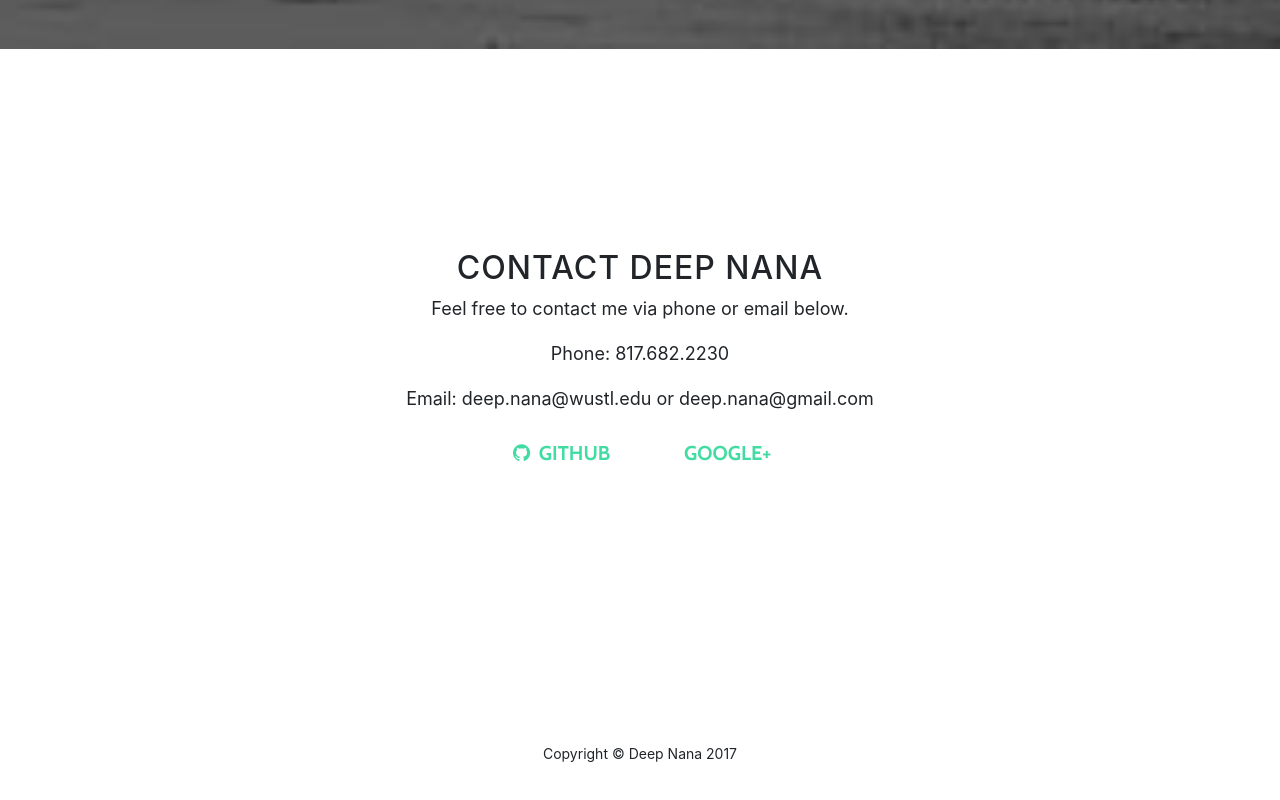
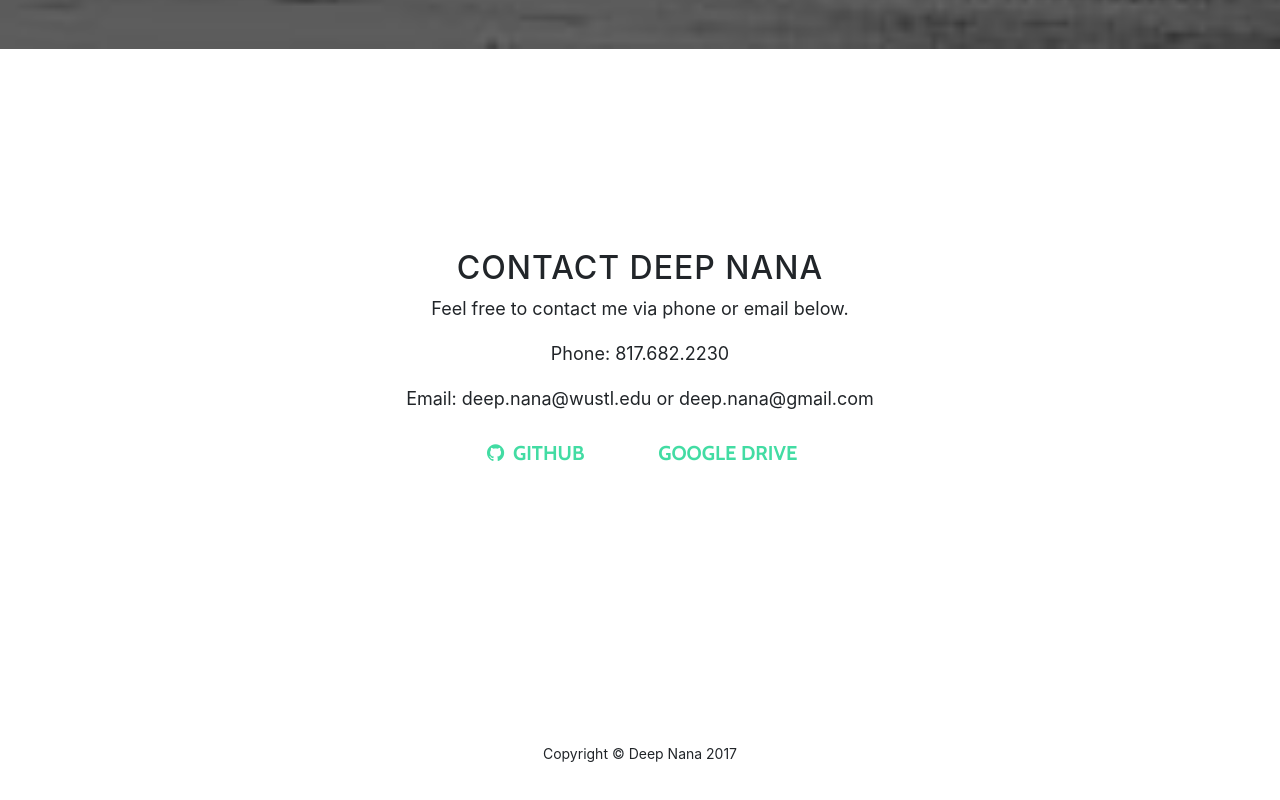
Before and after one commit to deepnana/deepnana.github.io, a website with bundled scripts: page index.html in a window 1280 px wide. Shown: the part 3628-4428 px from the top of the page. Built offline with nearby package versions, Linux system fonts and the light colour scheme; some icons are missing.

Commit message:
Editing contact section

```diff
--- a/index.html
+++ b/index.html
@@ -178,7 +178,7 @@
               <li class="list-inline-item">
                 <a href="https://drive.google.com/open?id=1Q3ETgTc9yLSuj6m6EaTW-lKnSCBpEkoZ" class="btn btn-default btn-lg">
                   <i class="fa fa-google-drive fa-fw"></i>
-                  <span class="network-name">Google+</span>
+                  <span class="network-name">Google Drive</span>
                 </a>
               </li>
             </ul>
```
